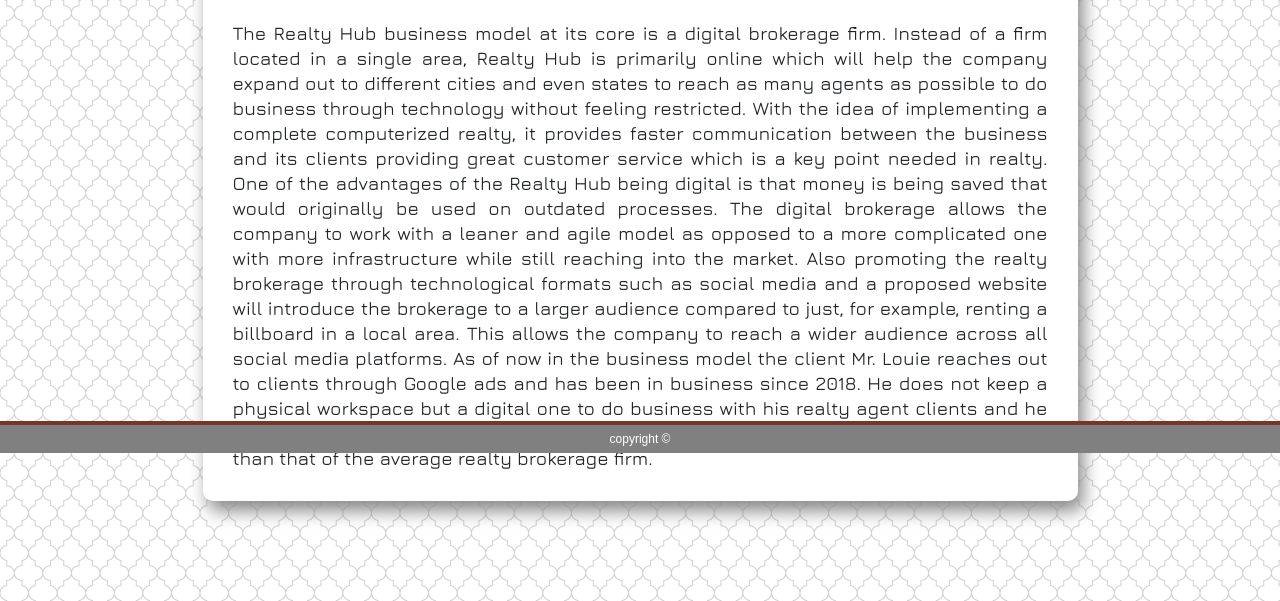
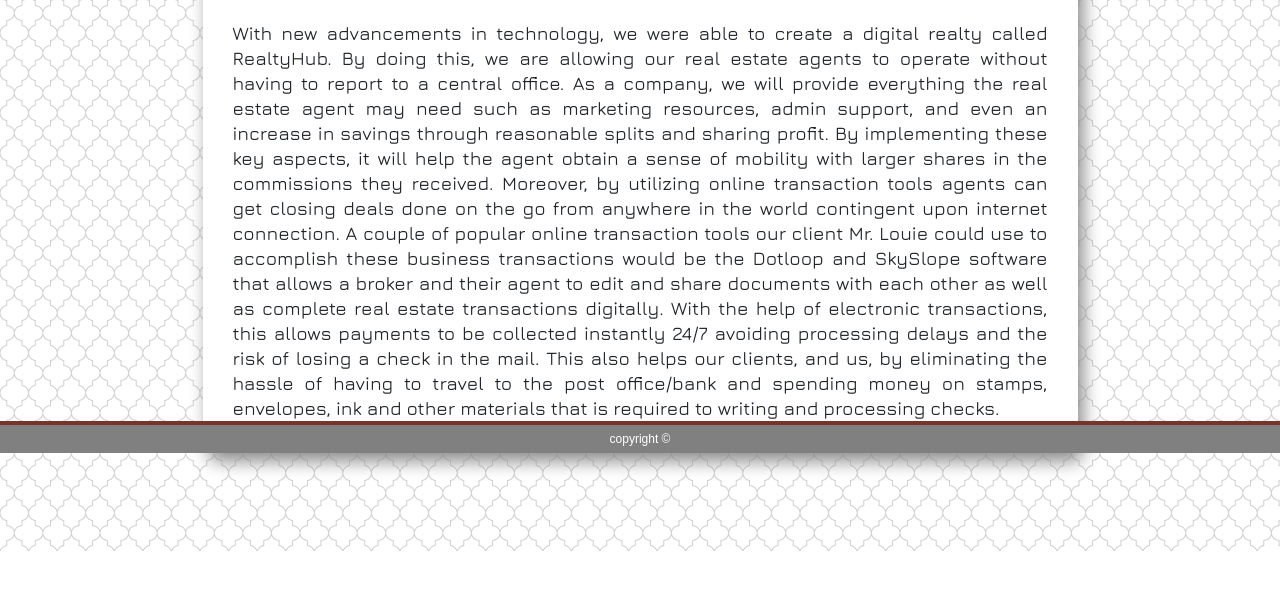
Before and after one commit to cgrady3/RealtyHub, a plain HTML site: page learnMore.html in a window 1280 px wide. Shown: the part 347-948 px from the top of the page. After the commit the page ends 898 px from the top, so only its background shows below. Drawn offline with nearby package versions, Linux system fonts and the light colour scheme.

Commit message:
learn more statement

```diff
--- a/learnMore.html
+++ b/learnMore.html
@@ -31,21 +31,20 @@
             <h2>Welcome To RealtyHub!</h2>
 
             <p id="introLetter">
-                The Realty Hub business model at its core is a digital brokerage firm. Instead of a firm located in a
-                single area, Realty Hub is primarily online which will help the company expand out to different cities
-                and even states to reach as many agents as possible to do business through technology without feeling
-                restricted. With the idea of implementing a complete computerized realty, it provides faster
-                communication between the business and its clients providing great customer service which is a key point
-                needed in realty. One of the advantages of the Realty Hub being digital is that money is being saved
-                that would originally be used on outdated processes. The digital brokerage allows the company to work
-                with a leaner and agile model as opposed to a more complicated one with more infrastructure while still
-                reaching into the market. Also promoting the realty brokerage through technological formats such as
-                social media and a proposed website will introduce the brokerage to a larger audience compared to just,
-                for example, renting a billboard in a local area. This allows the company to reach a wider audience
-                across all social media platforms. As of now in the business model the client Mr. Louie reaches out to
-                clients through Google ads and has been in business since 2018. He does not keep a physical workspace
-                but a digital one to do business with his realty agent clients and he provides them with a great offer
-                of taking a lower percentage of their commission rate than that of the average realty brokerage firm.
+                With new advancements in technology, we were able to create a digital realty called RealtyHub. By doing
+                this, we are allowing our real estate agents to operate without having to report to a central office. As
+                a company, we will provide everything the real estate agent may need such as marketing resources, admin
+                support, and even an increase in savings through reasonable splits and sharing profit. By implementing
+                these key aspects, it will help the agent obtain a sense of mobility with larger shares in the
+                commissions they received. Moreover, by utilizing online transaction tools agents can get closing deals
+                done on the go from anywhere in the world contingent upon internet connection. A couple of popular
+                online transaction tools our client Mr. Louie could use to accomplish these business transactions would
+                be the Dotloop and SkySlope software that allows a broker and their agent to edit and share documents
+                with each other as well as complete real estate transactions digitally. With the help of electronic
+                transactions, this allows payments to be collected instantly 24/7 avoiding processing delays and the
+                risk of losing a check in the mail. This also helps our clients, and us, by eliminating the hassle of
+                having to travel to the post office/bank and spending money on stamps, envelopes, ink and other
+                materials that is required to writing and processing checks.
             </p>
 
         </div>
```
